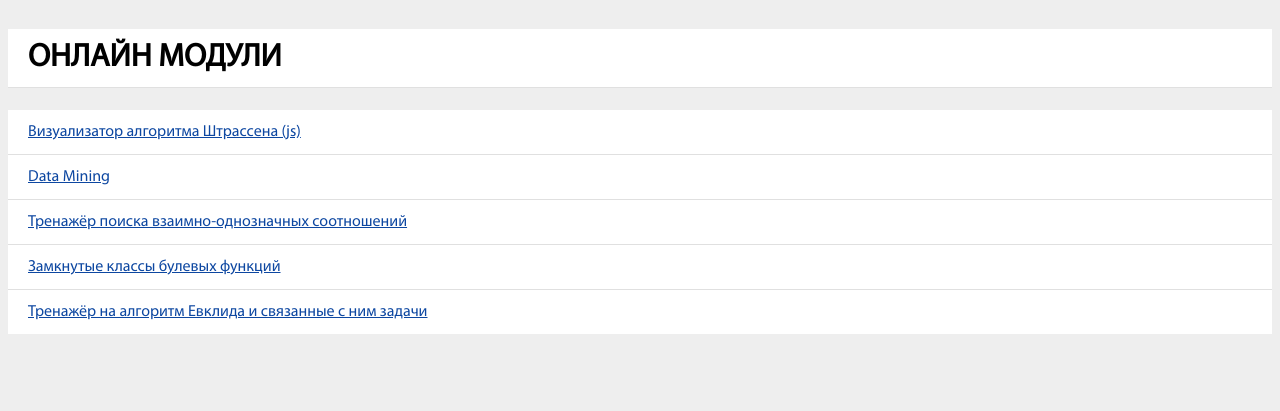
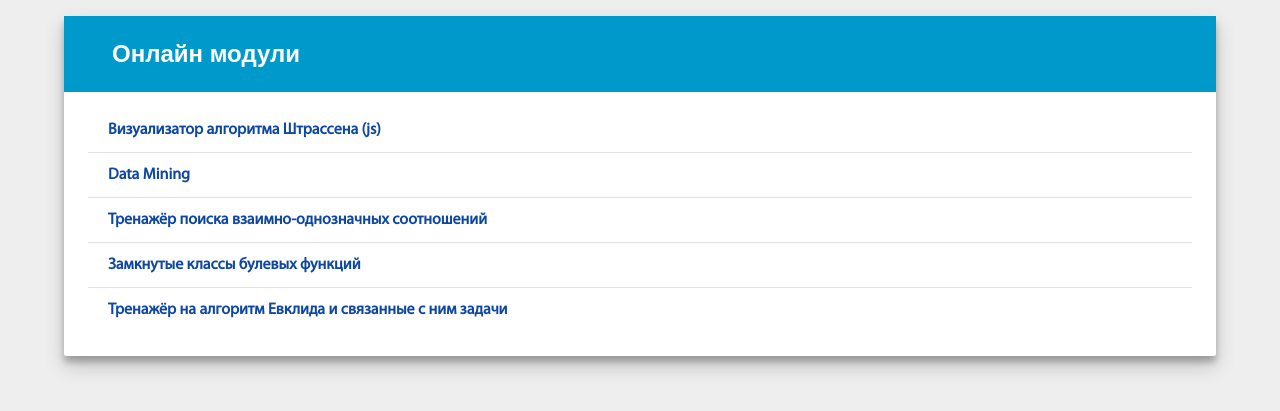
Before and after one commit to dmitr1y/edu-modules, a PHP site: page /online_modules.html in a window 1280 px wide. Shown: the top 411 px of the page. Run offline with PHP 8.4, Linux system fonts and the light colour scheme.

Commit message:
ui improve

```diff
--- a/css/modules_list.css
+++ b/css/modules_list.css
@@ -68,8 +68,7 @@ ul{
 
 }
 
-
 .collection {
-    margin: 0;
-    border: none
+    margin: auto;
+    border: none;
 }
--- a/online_modules.html
+++ b/online_modules.html
@@ -5,23 +5,35 @@
     <meta charset="UTF-8">
     <script src="js/menu.js"></script>
     <link rel="stylesheet" type="text/css" href="css/modules_list.css">
+    <link rel="stylesheet" type="text/css" href="css/moduleManual.css">
     <title>Онлайн модули</title>
 </head>
 <body>
+<div class="content">
+    <ul class="card">
+        <h2 class="card-head">Онлайн модули</h2>
+        <div class="card-content">
             <div class="collection">
-    <h1 class="collection-header">Онлайн модули</h1>
                 <ul>
                     <a class="collection-item" href="#" title="Нажмите, чтобы перейти к модулю"
                        onclick="gotoModuleWindow('http://students.ipo.spb.ru/modules/StrassenVizi/index.html')">Визуализатор
                         алгоритма Штрассена (js)</a>
                     <a class="collection-item" href="#" title="Нажмите, чтобы перейти к модулю"
-               onclick="gotoModuleWindow('http://students.ipo.spb.ru/modules/KIO.files/KIO_index.html')">Data Mining</a>
+                       onclick="gotoModuleWindow('http://students.ipo.spb.ru/modules/KIO.files/KIO_index.html')">Data
+                        Mining</a>
                     <a class="collection-item" href="#" title="Нажмите, чтобы перейти к модулю"
                        onclick="gotoModuleWindow('http://students.ipo.spb.ru/modules/alternative-exam-gh-pages/index.html')">Тренажёр
                         поиска
                         взаимно-однозначных соотношений</a>
-           <a class="collection-item" href="#" title="Нажмите, чтобы перейти к модулю" onclick="gotoModuleWindow('http://xn--80atdza4d.xn--80aqijq.xn--p1ai/')">Замкнутые классы булевых функций</a>
-           <a class="collection-item" href="#" title="Нажмите, чтобы перейти к модулю" onclick="gotoModuleWindow('http://evklid.students.ipo.spb.ru/')">Тренажёр на алгоритм Евклида и связанные с ним задачи</a>
+                    <a class="collection-item" href="#" title="Нажмите, чтобы перейти к модулю"
+                       onclick="gotoModuleWindow('http://xn--80atdza4d.xn--80aqijq.xn--p1ai/')">Замкнутые классы булевых
+                        функций</a>
+                    <a class="collection-item" href="#" title="Нажмите, чтобы перейти к модулю"
+                       onclick="gotoModuleWindow('http://evklid.students.ipo.spb.ru/')">Тренажёр на алгоритм Евклида и
+                        связанные с ним задачи</a>
+                </ul>
+            </div>
+        </div>
     </ul>
 </div>
 </body>
```
Also changed, not shown: offline_modules.html (+12 -5 lines). Lines whose indentation alone changed are shown as unchanged.
